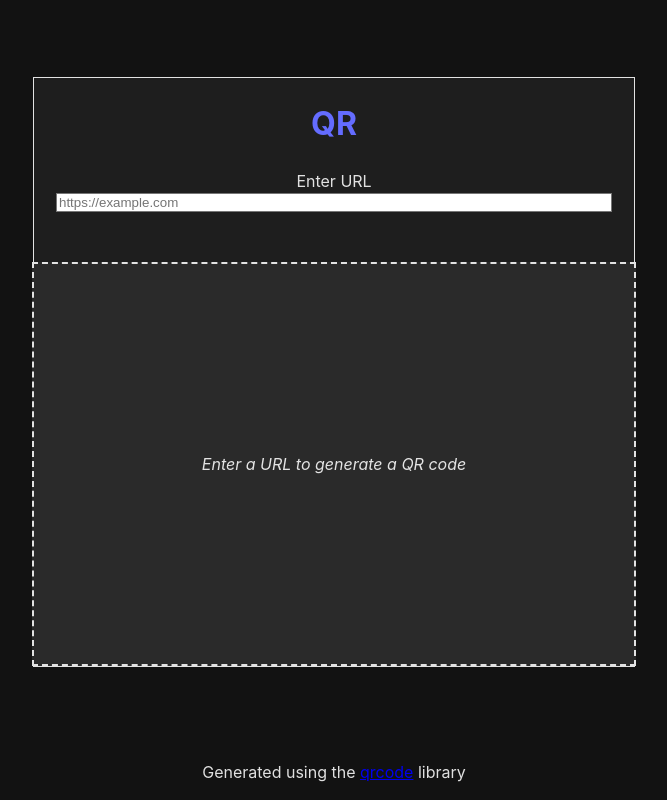
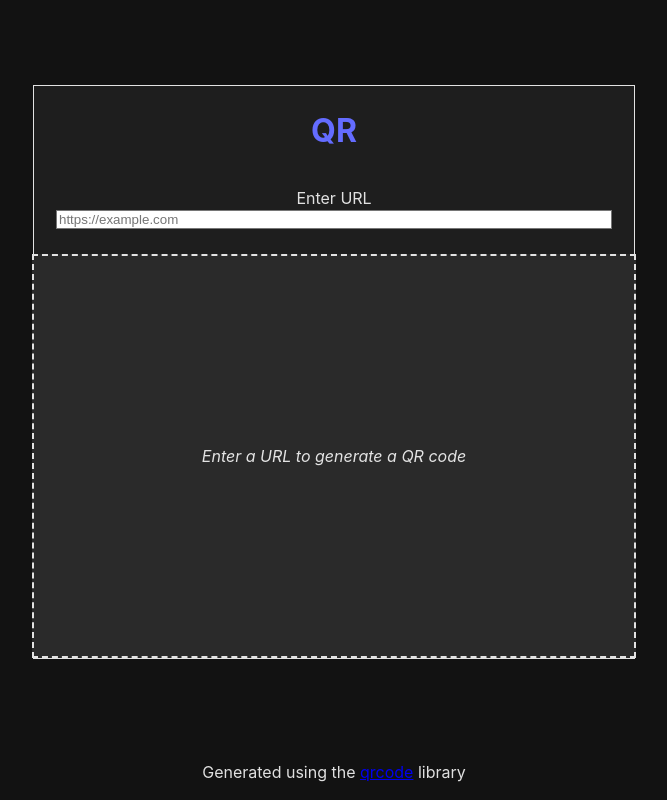
Before and after one commit to seancrosby/qr-code, a React (Vite) app: page / in a window 1280 px wide. Shown: the whole page, without its empty margins (306-973 px from the left). Built offline with nearby package versions, Linux system fonts and the light colour scheme.

Commit message:
style: adjust padding/margin around the URL input field

```diff
--- a/src/components/QRCodeGenerator.tsx
+++ b/src/components/QRCodeGenerator.tsx
@@ -30,7 +30,7 @@ const QRCodeGenerator: React.FC = () => {
     <div className="flex flex-col items-center justify-center p-16 bg-[#1e1e1e] rounded-xl shadow-xl w-[90%] max-w-[600px] border border-neutral-800 relative gap-y-12">
       <h1 className="text-8xl font-extrabold text-[#646cff] text-center">QR</h1>
 
-      <div className="w-full text-center flex flex-col items-center mb-[50px]">
+      <div className="w-full text-center flex flex-col items-center pt-[10px] mb-[25px]">
         <label htmlFor="url-input" className="block text-sm font-medium text-neutral-400 mb-4">
           Enter URL
         </label>
```
